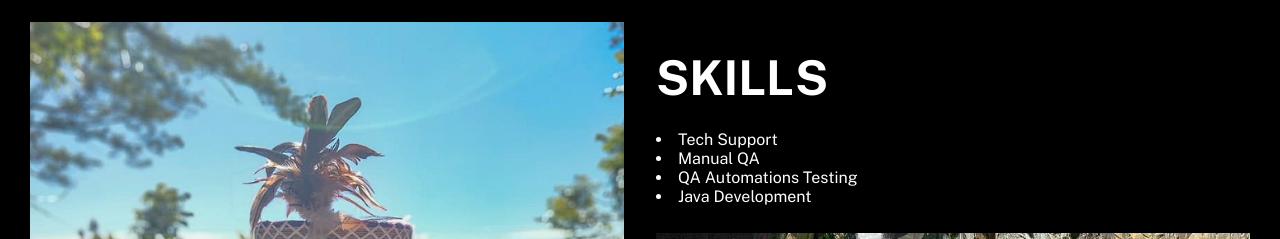
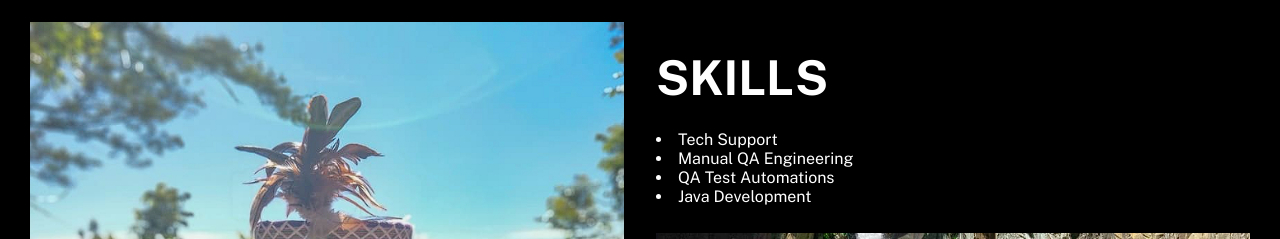
Before and after one commit to ornops/eunice-portfolio-website, a React (Create React App) app: page / in a window 1280 px wide. Shown: the part 1638-1877 px from the top of the page. Built offline with nearby package versions, Linux system fonts and the light colour scheme.

Commit message:
Updated skills list

```diff
--- a/src/components/skills-education-section/skills-education-section.jsx
+++ b/src/components/skills-education-section/skills-education-section.jsx
@@ -23,8 +23,8 @@ const SkillsEducationSection = () => {
                 <h1>Skills</h1>
                 <ul>
                     <li>Tech Support</li>
-                    <li>Manual QA</li>
-                    <li>QA Automations Testing</li>
+                    <li>Manual QA Engineering</li>
+                    <li>QA Test Automations</li>
                     <li>Java Development</li>
                 </ul>
             </div>
```
